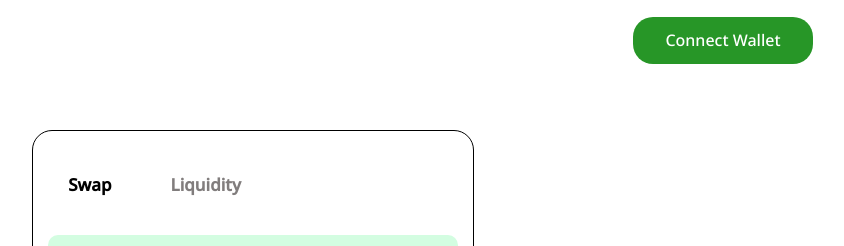
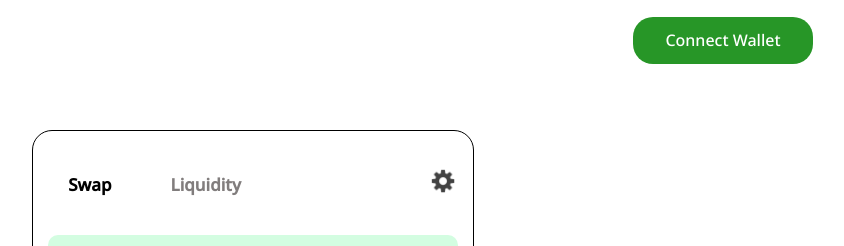
Before and after one commit to Napolite/liquidity-dapp, a React (Vite) app: page / in a window 1280 px wide. Shown: the top 246 px of the page, without its empty margins (387-1231 px from the left). Built offline with nearby package versions, Linux system fonts and the light colour scheme.

Commit message:
added settings button

```diff
--- a/src/components/homepage/homepage.css
+++ b/src/components/homepage/homepage.css
@@ -12,6 +12,25 @@
   height: 73.4%;
   border: 1px solid black;
   border-radius: 20px;
+}
+
+.top-bar {
+  width: 100%;
+  display: flex;
+  justify-content: space-between;
+  align-items: flex-end;
+  align-content: flex-end;
+}
+
+.img-div {
+  height: 100%;
+  display: flex;
+  place-items: flex-end;
+}
+
+.img-div > img {
+  height: 30px;
+  width: 30px;
 }
 
 .tabs {
--- a/src/components/homepage/index.tsx
+++ b/src/components/homepage/index.tsx
@@ -1,10 +1,13 @@
 import React, { useState } from "react";
 import "./homepage.css";
+
+import settings from "@/assets/images/—Pngtree—settings glyph black icon_3755352.png";
 function Homepage() {
   const [activeTab, setTab] = useState<any>("swap");
   return (
     <div className="homepage-root">
       <div className="homepage">
+        <div className="top-bar">
           <div className="tabs">
             <div
               className={`${activeTab === "swap" ? "activeTab" : "tab"}`}
@@ -17,6 +20,10 @@ function Homepage() {
               onClick={() => setTab("Pool")}
             >
               Liquidity
+            </div>
+          </div>
+          <div className="img-div">
+            <img src={settings} alt="setting" />
           </div>
         </div>
         {activeTab === "swap" && (
```
Also changed, not shown: src/assets/images/—Pngtree—settings glyph black icon_3755352.png (added). Lines whose indentation alone changed are shown as unchanged.
